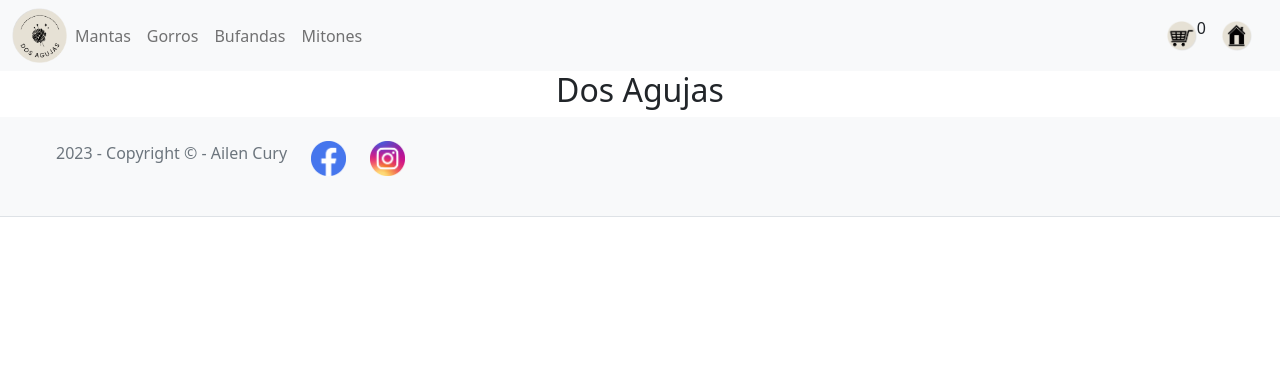
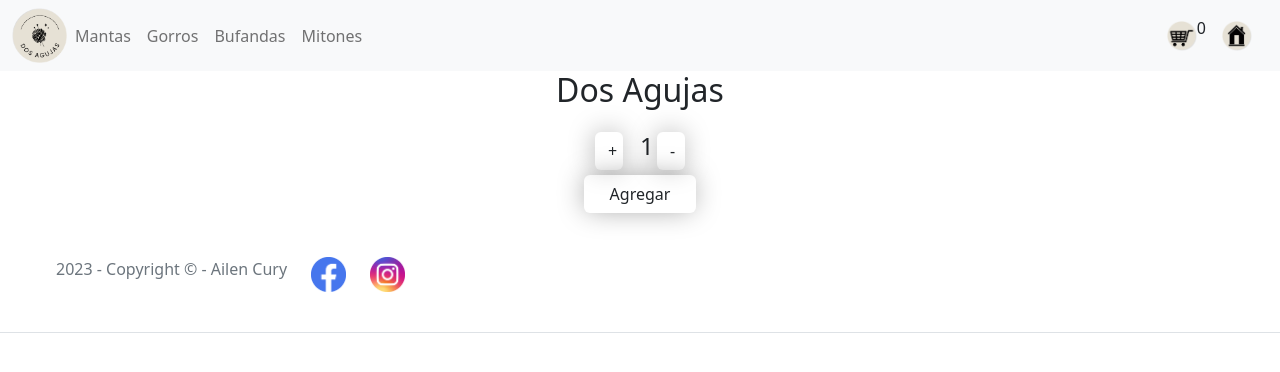
Before and after one commit to curyAilen/dosAgujas, a React (Create React App) app: page / in a window 1280 px wide. Shown: the top 372 px of the page. Built offline with nearby package versions, Linux system fonts and the light colour scheme.

Commit message:
Agregue contador de carrito

```diff
--- a/src/App.js
+++ b/src/App.js
@@ -1,5 +1,6 @@
 import Footer from "./components/Footer/Footer";
 import NavBar from "./components/NavBar/NavBar";
+import ItemCount from "./components/ItemCount/ItemCount";
 import ItemListContainer from "./components/ItemListContainer/ItemListContainer";
 
 const App = () => {
@@ -7,6 +8,7 @@ const App = () => {
     <>
       <NavBar />
       <ItemListContainer greeting={'Dos Agujas'} />
+      <ItemCount inicial={1} stock={25} agregar={(cantidad)=> console.log("Agregado al carrito:", cantidad)}></ItemCount>
       <Footer />
     </>
   )
--- a/src/components/CartWidget/CartWidget.js
+++ b/src/components/CartWidget/CartWidget.js
@@ -1,4 +1,4 @@
-
+import './cartWidget.css';
 const CartWidget = () => {
   return (
     <section>
--- a/src/components/Footer/Footer.js
+++ b/src/components/Footer/Footer.js
@@ -1,6 +1,8 @@
+import './footer.css';
+
 const Footer = () => {
   return (
-    <footer className="text-center text-lg-start bg-light text-muted">
+    <footer className="text-center text-lg-start text-muted footer">
       <div className="d-flex justify-content-center justify-content-lg-between p-4 border-bottom">
         <ul className=" col-12 d-flex">
           <li className="list-unstyled me-4 text-reset">
--- /dev/null
+++ b/src/components/ItemCount/ItemCount.js
@@ -0,0 +1,30 @@
+import './itemCount.css';
+import { useState } from 'react';
+
+
+
+const ItemCount = ({inicial, stock, agregar})=>{
+    const [cantidad, setCantidad] = useState (inicial)
+
+    const incrementa = ()=>{ if(cantidad < stock){
+        setCantidad(cantidad+1)
+    }}
+    const decrementa = ()=>{ if(cantidad > 1){
+        setCantidad(cantidad-1)
+    }}
+    return(
+        <>
+        <div className='container'>
+        <div className='row itemCount justify-content-center'>
+            <button onClick={incrementa} className='btn col-3 boton'>+</button>
+            <h4 className='numero col-1'>{cantidad}</h4>
+        <button onClick={decrementa} className='btn col-3 boton'>-</button>
+
+            <button className='agregarCarrito btn boton' onClick={()=> agregar(cantidad)} disabled={!stock}>Agregar</button>
+        </div>
+        </div>
+        </>
+    )
+
+}
+export default ItemCount;
--- /dev/null
+++ b/src/components/ItemCount/itemCount.css
@@ -0,0 +1,5 @@
+.itemCount{
+    width: 10%;
+margin: 15px auto !important;
+
+}
--- a/src/components/ItemListContainer/ItemListContainer.js
+++ b/src/components/ItemListContainer/ItemListContainer.js
@@ -1,3 +1,4 @@
+import './itemListContainer.css';
 
 const ItemListContainer = (props) => {
   return (
--- a/src/index.css
+++ b/src/index.css
@@ -10,3 +10,9 @@ html , body , #root {
 .link{
   text-decoration: none;
 }
+.boton{
+text-align: center;
+border-radius: 10px;
+box-shadow: -1px -1px 28px -3px rgba(0,0,0,0.39);
+margin: 5px;
+}
--- a/src/index.js
+++ b/src/index.js
@@ -1,9 +1,10 @@
 import React from 'react';
 import ReactDOM from 'react-dom/client';
+
+import App from './App';
 import './index.css';
-import App from './App';
+
 import 'bootstrap/dist/css/bootstrap.min.css';
-
 const root = ReactDOM.createRoot(document.getElementById('root'));
 
 root.render(<App/>);
```
Also changed, not shown: src/components/CartWidget/cartWidget.css (added), src/components/Footer/footer.css (added), src/components/ItemListContainer/itemListContainer.css (added).
